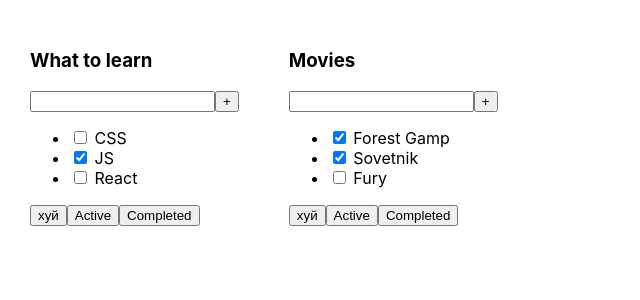
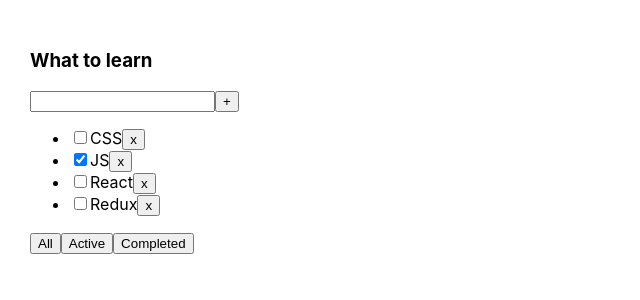
Before and after one commit to DmitryYug/IT-Kamasutra_Todolist, a React (Create React App) app: page / in a window 1280 px wide. Shown: the top 300 px of the page, without its empty margins (0-640 px from the left). Built offline with nearby package versions, Linux system fonts and the light colour scheme.

Commit message:
Todolist for students 02-done

```diff
--- a/package.json
+++ b/package.json
@@ -10,10 +10,12 @@
     "@types/node": "^12.0.0",
     "@types/react": "^16.9.0",
     "@types/react-dom": "^16.9.0",
+    "@types/uuid": "^8.3.4",
     "react": "^16.13.1",
     "react-dom": "^16.13.1",
     "react-scripts": "3.4.1",
-    "typescript": "~3.7.2"
+    "typescript": "~3.7.2",
+    "uuid": "^8.3.2"
   },
   "scripts": {
     "start": "react-scripts start",
--- a/src/App.tsx
+++ b/src/App.tsx
@@ -1,27 +1,55 @@
-import React from 'react';
+import React, {useState} from 'react';
 import './App.css';
 import {Todolist} from "./components/Todolist";
+import {TaskType} from "./components/Todolist";
+import { v1 } from 'uuid';
+
+
+export type TaskFilterType = 'all' | 'active' | 'completed'
+
+function App() {
+
+
+    let [tasks, setTasks] = useState<Array<TaskType>>([
+        {id: v1(), title:"CSS", isDone: false},
+        {id: v1(), title:"JS", isDone: true},
+        {id: v1(), title:"React", isDone: false},
+        {id: v1(), title:"Redux", isDone: false},
+    ])
+    let [filter, setFilter] = useState<TaskFilterType>('all')
+    console.log(tasks)
+
+
+    function taskFilter (filter: TaskFilterType) {
+        // console.log(filter)
+        setFilter(filter)
+    }
+
+    let filteredTasksArr = tasks
+    if (filter === 'completed') {
+        filteredTasksArr = tasks.filter(tasksObj => tasksObj.isDone)
+    }
+    if (filter === 'active') {
+        filteredTasksArr = tasks.filter(tasksObj => !tasksObj.isDone )
+    }
 
 
 
 
-function App() {
+    function removeTask (id: string) {
+        let removeTaskFilteredTasksArr = tasks.filter (tasksObj => tasksObj.id !== id)
+        setTasks(removeTaskFilteredTasksArr)
+    }
 
-    let tasks1 = [
-        {id: 1, title:"CSS", isDone: false},
-        {id: 2, title:"JS", isDone: true},
-        {id: 3, title:"React", isDone: false},
-    ]
-    let tasks2 = [
-        {id: 1, title:"Forest Gamp", isDone: true},
-        {id: 2, title:"Sovetnik", isDone: true},
-        {id: 3, title:"Fury", isDone: false},
-    ]
 
     return (
         <div className="App">
-            <Todolist title="What to learn" tasks={tasks1}/>
-            <Todolist title="Movies" tasks={tasks2}/>
+            <Todolist
+                title="What to learn"
+                tasks={filteredTasksArr}
+                removeTask ={removeTask}
+                taskFilter={taskFilter}
+                />
         </div>
     );
 }
--- a/src/components/Todolist.tsx
+++ b/src/components/Todolist.tsx
@@ -1,7 +1,8 @@
 import React from "react";
+import {TaskFilterType} from "../App";
 
-type TaskType = {
-    id: number,
+export type TaskType = {
+    id: string,
     title: string,
     isDone: boolean,
 }
@@ -9,10 +10,26 @@
 type PropsType = {
     title: string
     tasks: Array<TaskType>
+    removeTask: (id: string) => void
+    taskFilter: (filter: TaskFilterType) => void
 }
 
+
+
 export function Todolist(props: PropsType ) {
-    console.log(props.tasks[0].title)
+
+    const taskElements = props.tasks.map ((tasksObj) => {
+            return (
+                <li>
+                    <input type="checkbox" checked={tasksObj.isDone}/>
+                    <span>{tasksObj.title}</span>
+                    <button onClick={() => props.removeTask(tasksObj.id)}>х</button>
+                </li>
+            )
+        })
+
+
+
     return (
         <div>
             <h3>{props.title}</h3>
@@ -21,14 +38,12 @@
                 <button>+</button>
             </div>
             <ul>
-                <li><input type="checkbox" checked={props.tasks[0].isDone}/> <span>{props.tasks[0].title}</span></li>
-                <li><input type="checkbox" checked={props.tasks[1].isDone}/> <span>{props.tasks[1].title}</span></li>
-                <li><input type="checkbox" checked={props.tasks[2].isDone}/> <span>{props.tasks[2].title}</span></li>
+                {taskElements}
             </ul>
             <div>
-                <button>хуй</button>
-                <button>Active</button>
-                <button>Completed</button>
+                <button onClick={() => {props.taskFilter('all')}}>All</button>
+                <button onClick={() => {props.taskFilter('active')}}>Active</button>
+                <button onClick={() => {props.taskFilter('completed')}}>Completed</button>
             </div>
         </div>
     )
```
Also changed, not shown: 1 other file (tests, documents, lock files or other folders).
